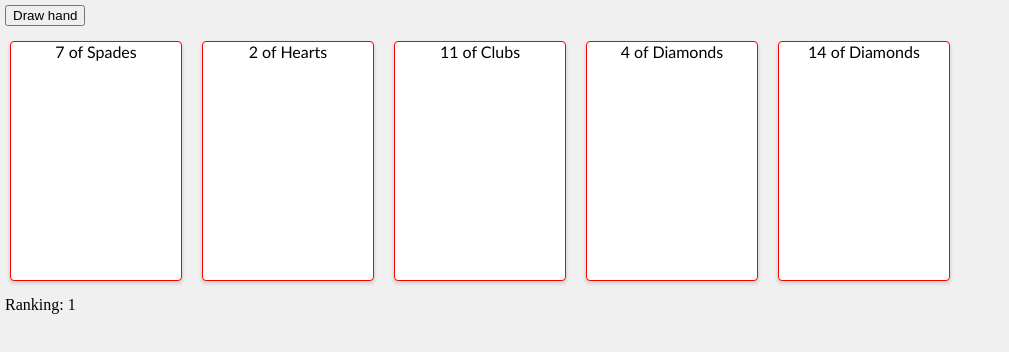
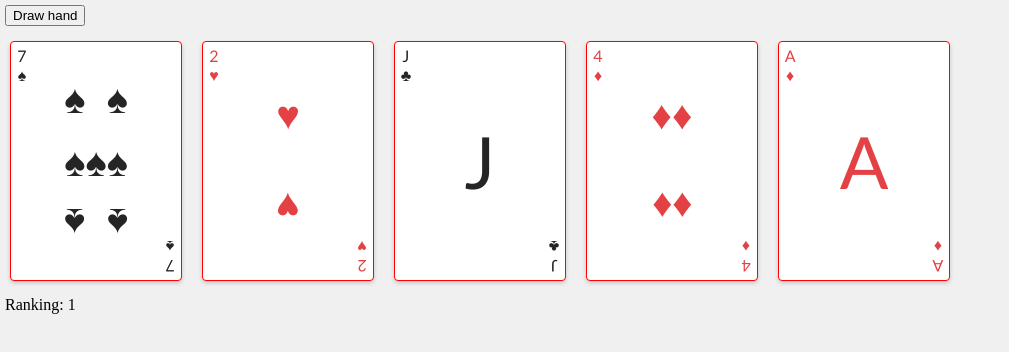
Before and after one commit to larsondanes/pokerface, a React (Vite) app: page / in a window 1280 px wide. Both pictures are taken after a click on the button "Draw hand". Shown: the top 352 px of the page, without its empty margins (0-1009 px from the left). Built offline with nearby package versions, Linux system fonts and the light colour scheme.

Commit message:
Completed first pass at hand UI.

```diff
--- a/src/Card.tsx
+++ b/src/Card.tsx
@@ -2,12 +2,12 @@ import * as React from "react";
 import { FunctionComponent } from "react";
 
 export enum Suit {
-    "Hearts",
-    "Spades",
-    "Diamonds",
-    "Clubs"
+    "heart",
+    "spade",
+    "diamond",
+    "club"
 }
-export const suits = ["Hearts", "Spades", "Diamonds", "Clubs"];
+export const suits = ["heart", "spade", "diamond", "club"];
 // usage: <Card rank={"A"} suit={"Hearts"} />
 interface CardProps {
     rank: string;
@@ -18,4 +18,4 @@ export const Card: FunctionComponent<CardProps> = ({rank, suit}) => {
 }
 
 
-const AceOfHearts = () => <Card rank="A" suit={Suit.Hearts} />
+const AceOfHearts = () => <Card rank="A" suit={Suit.heart} />
--- a/src/HandComponent.tsx
+++ b/src/HandComponent.tsx
@@ -1,6 +1,6 @@
 import React from "react";
 import { FunctionComponent } from "react";
-import { Card } from "./RankService";
+import { Card, Rank } from "./RankService";
 import "./card.scss";
 
 interface HandProps {
@@ -8,17 +8,97 @@ interface HandProps {
   ranking: number | null;
 };
 
-const CardComponent: FunctionComponent<{ card: Card }> = ({ card }) => <div className="card" key={card.rank + card.suit}>{card.rank} of {card.suit}</div>
+const CardComponent: FunctionComponent<{ card: Card }> = ({ card }) => {
+  return <div className="card" key={card.rank + card.suit}>{card.rank} of {card.suit}</div>
+}
+
+const cardDisplays = {
+  [Rank.TWO]: [0, 2, 0],
+  [Rank.THREE]: [0, 3, 0],
+  [Rank.FOUR]: [2, 0, 2],
+  [Rank.FIVE]: [2, 1, 2],
+  [Rank.SIX]: [3, 0, 3],
+  [Rank.SEVEN]: [3, 1, 3],
+  [Rank.EIGHT]: [3, 2, 3],
+  [Rank.NINE]: [4, 1, 4],
+  [Rank.TEN]: [4, 2, 4]
+};
+
+const suitSymbols = {
+  heart: "♥",
+  spade: "♠",
+  diamond: "♦",
+  club: "♣"
+};
+
+const faceRankMapping = {
+  [Rank.JACK]: "J",
+  [Rank.QUEEN]: "Q",
+  [Rank.KING]: "K",
+  [Rank.ACE]: "A"
+}
 
 export const HandComponent: FunctionComponent<HandProps> = ({ cards, ranking }) => {
+  let markup: React.ReactElement[] = [];
+  //markup.push(<div className={`card card--${card.suit} card--rank-${card.rank}`} ></div>);
+
+  const desiredOutputExample = ({ rank, suit }: Card) => {
+    // array of columns, each column is a number indicating how many
+    // symbols should be displayed in that column
+    // TODO: generate this based on rank and stuff
+    // TODO: Move suits to enum
+    const symbol = suitSymbols[suit as keyof typeof suitSymbols];
+    const cardDisplay = cardDisplays[rank as keyof typeof cardDisplays];
+
+    if (rank > 10) {
+      // TODO: Handle face cards
+      const diff = rank - 10;
+      return (
+        <div className={`card card--${suit} card--rank-${rank}`}>
+          <div className="card__topleft">{faceRankMapping[rank as keyof typeof faceRankMapping]} {symbol}</div>
+          <div className="card__inner card__inner--centered">
+            <div className="card__column face">{faceRankMapping[rank as keyof typeof faceRankMapping]}</div>
+          </div>
+        <div className="card__botright">{faceRankMapping[rank as keyof typeof faceRankMapping]} {symbol}</div>
+      </div>
+      );
+    }
+    return (
+      <div className={`card card--${suit} card--rank-${rank}`}>
+        <div className="card__topleft">{rank} {symbol}</div>
+        <div className="card__inner card__inner--centered">
+
+          {
+            cardDisplay.map(numSymbolsInColumn =>
+              <div className="card__column">
+                {
+                  [...Array(numSymbolsInColumn)].map(() => <div className="card__symbol">{symbol}</div>)
+                }
+              </div>
+            )
+          }
+
+        </div>
+        <div className="card__botright">{rank} {symbol}</div>
+      </div>
+    );
+  }
+
+  const fnThatReturnsNothing = (a: number, b: number): void => {
+    a + b;
+  }
+
+  const fnThatAddsNumbers = (a: number, b: number): number => a + b;
+
   return <>
     <div className="hand">
-    {
-      cards.map(c => <CardComponent card={c} />)
-    }
-    {
-      (ranking !== null) && <div className="ranking">Ranking: {ranking}</div>
-    }
+      {
+        //cards.map(c => <CardComponent card={c} />)
+        cards.map(c => desiredOutputExample(c))
+      }
+      {
+        (ranking !== null) && <div className="ranking">Ranking: {ranking}</div>
+      }
     </div>
   </>
 }
--- a/src/card.scss
+++ b/src/card.scss
@@ -1,22 +1,3 @@
-
-.card {
-    height: 300px;
-    width: 200px;
-    border: 1px solid red;
-    box-sizing: border-box;
-    display: inline-block;
-    margin: 5px;
-    text-align: center;
-}
-
-.ranking {
-    margin: 5px;
-}
-
-button {
-    margin: 5px;
-}
-
 $color: #c0c0c0;
 $background: #f0f0f0;
 $gutter: 10px;
@@ -29,6 +10,44 @@ $card-height: 240px;
 $card-color-red: #e44145;
 $card-color-black: #252525;
 $card-symbol-size: 40px;
+
+.card {
+    height: 300px;
+    width: 200px;
+    border: 1px solid red;
+    box-sizing: border-box;
+    display: inline-block;
+    margin: 5px;
+    text-align: center;
+    position: relative;
+
+    .card__topleft,
+    .card__botright {
+        position: absolute;
+        width: 12px;
+        text-align: center;
+        letter-spacing: -2px;
+    }
+
+    .card__topleft {
+        top: $card-padding;
+        left: $card-padding;
+    }
+
+    .card__botright {
+        bottom: $card-padding;
+        right: $card-padding;
+        transform: rotate(180deg)
+    }
+}
+
+.ranking {
+    margin: 5px;
+}
+
+button {
+    margin: 5px;
+}
 
 body {
 	padding: 0;
@@ -54,42 +73,20 @@ body {
 	background: $card-background;
 	box-shadow: 0 2px 4px rgba(0, 0, 0, 0.18);
 
-	&:before,
-	&:after {
-		content: attr(value);
-		position: absolute;
-		width: 12px;
-		text-align: center;
-		letter-spacing: -2px;
-	}
-
-	&:before {
-		top: $card-padding;
-		left: $card-padding;
-	}
-
-	&:after {
-		bottom: $card-padding;
-		right: $card-padding;
-		transform: rotate(180deg)
-	}
-
 	&--heart {
 		color: $card-color-red;
-
-		&:before,
-		&:after {
-			content: attr(value) ' ♥';
-		}
 	}
 
 	&--spade {
 		color: $card-color-black;
+	}
 
-		&:before,
-		&:after {
-			content: attr(value) ' ♠';
-		}
+    &--diamond {
+		color: $card-color-red;
+	}
+
+	&--club {
+		color: $card-color-black;
 	}
 }
 
@@ -111,38 +108,31 @@ body {
 .card__column {
 	display: flex;
 	flex-direction: column;
-	justify-content: space-between;
+	//justify-content: space-between;
+    justify-content: center;
+    align-items: center;
 
-	&--centered {
-		justify-content: center;
-	}
+	// &--centered {
+	// 	justify-content: center;
+	// }
+}
+
+.card__column.face {
+    font-size: 72;
 }
 
 .card__symbol {
-	display: inline-block;
+    display: flex;
+    flex-direction: column;
+    flex-grow: 1;
+    justify-content: center;
+
+	//display: inline-block;
 	height: $card-symbol-size;
 	text-align: center;
 
-	&:before {
-		font-size: $card-symbol-size;
-		line-height: $card-symbol-size;
-	}
-
-	.card--heart &:before {
-		content: '♥';
-	}
-
-	.card--spade &:before {
-		content: '♠';
-	}
-
-    .card--club &:before {
-		content: '♣';
-	}
-
-	.card--diamond &:before {
-		content: '♦';
-	}
+	font-size: $card-symbol-size;
+	line-height: $card-symbol-size;
 
 	&--rotated,
 	&:last-of-type {
```
